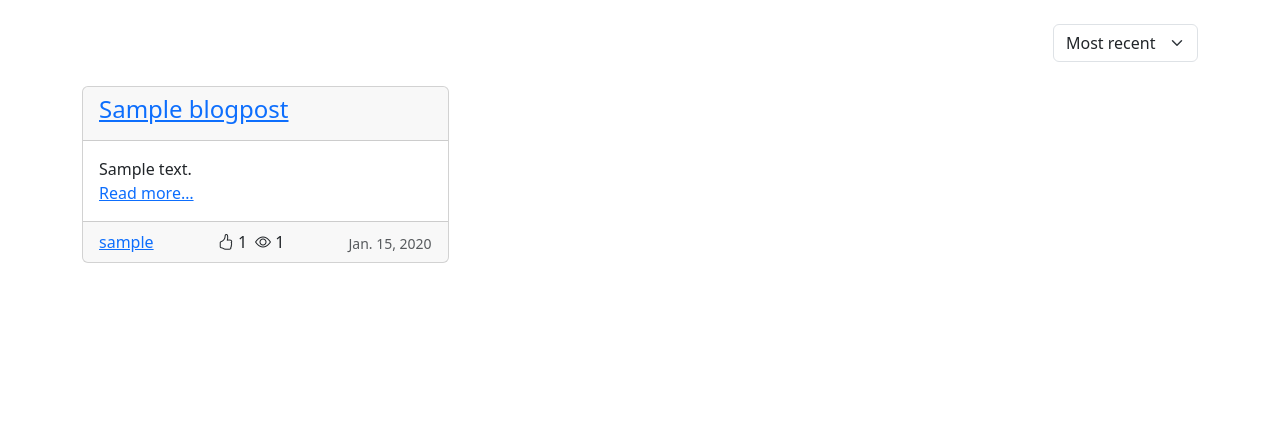
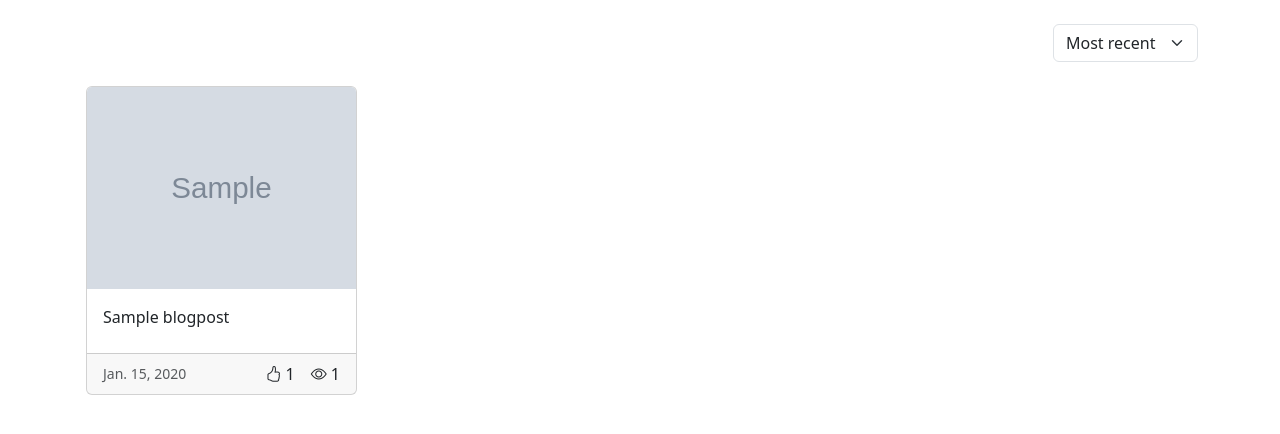
Before and after one commit to ludovicnicolau/django-blog, a Django app: page /blog/blogs/ in a window 1280 px wide. Shown: the part 62-496 px from the top of the page. Run offline with Django 5.2, Linux system fonts and the light colour scheme; tables that the repository leaves empty hold one stand-in row (values such as "Sample post"); grey boxes marked "Sample" are stand-in pictures.

Commit message:
Change the blog posts card presentation to include images

```diff
--- a/blog/templates/blog/blogpost_card.html
+++ b/blog/templates/blog/blogpost_card.html
@@ -1,5 +1,19 @@
 {% load i18n %}
 
+<a class="blogpost-card card h-100 text-decoration-none" href="{{ blog_post.get_absolute_url }}">
+    <img class="card-img-top" src="{{ blog_post.thumbnail_url }}" alt="{{ blog_post.title }}">
+    <div class="card-body">
+        <div class="card-title">{{ blog_post.title }}</div>
+    </div>
+    <div class="card-footer d-flex justify-content-between align-items-center">
+        <small class="text-muted">{{ blog_post.published_date.date }}</small>
+        <div class="d-flex align-items-center gap-3">
+            <div><i class="bi bi-hand-thumbs-up"></i> {{ blog_post.likes_count }}</div>
+            <div><i class="bi bi-eye"></i> {{ blog_post.view_count }}</div>
+        </div>
+    </div>
+</a>
+<!--
 <div class="blogpost-card card h-100">
     <div class="card-header d-flex flex-row justify-content-between align-items-start">
         <h4 class="card-title text-primary"><a class="text-reset" href="{{ blog_post.get_absolute_url }}">{{ blog_post.title }}</a></h4>
@@ -45,4 +59,4 @@
             Hidden
         </div>
     {% endif %}
-</div>
+</div> -->
--- a/blog/templates/blog/blogpost_cards.html
+++ b/blog/templates/blog/blogpost_cards.html
@@ -1,12 +1,12 @@
 {% load i18n %}
 
-<ul class="row g-2 list-unstyled blogpost_list">
+<div class="row row-cols-2 row-cols-sm-3 row-cols-lg-4 row-cols-xl-4 g-2 mx-auto blogpost_list">
     {% for blog_post in blog_posts %}
-        <li class="col-lg-4 col-12">
-          {% include 'blog/blogpost_card.html' with blog_post=blog_post %}
-        </li>
+        <div class="col">
+            {% include 'blog/blogpost_card.html' with blog_post=blog_post %}
+        </div>
     {% endfor %}
-</ul>
+</div>
 
 {% include 'modals/confirm_delete_modal.html' %}
 
```
